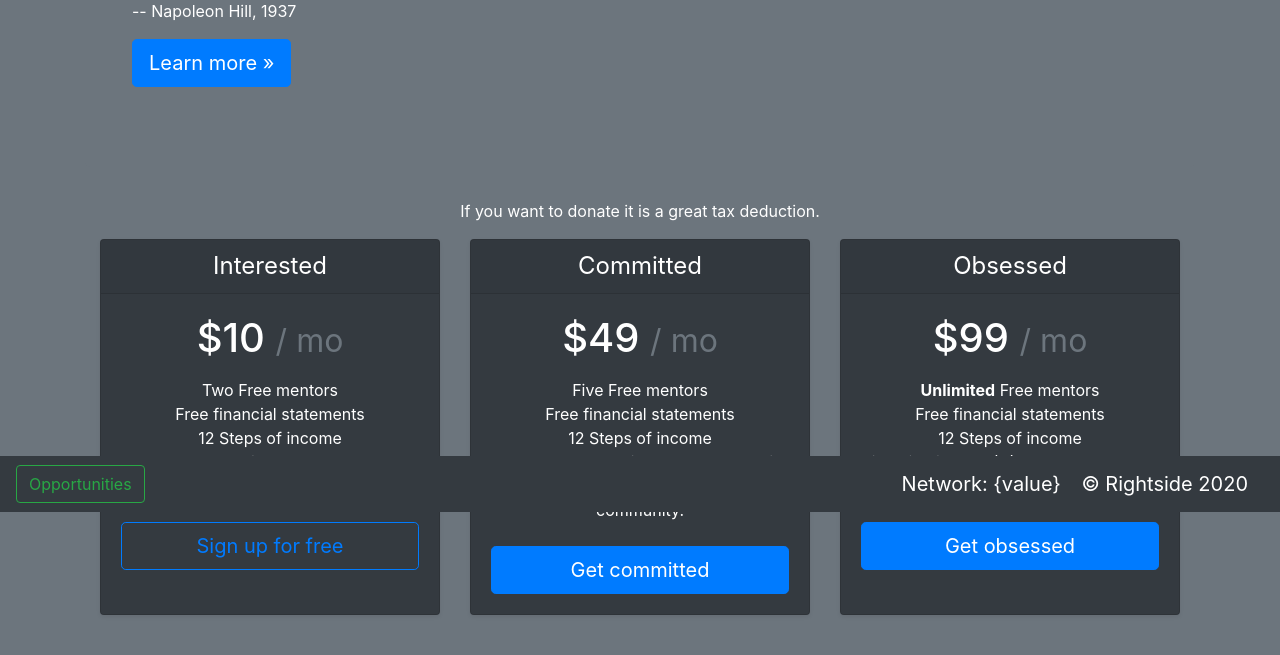
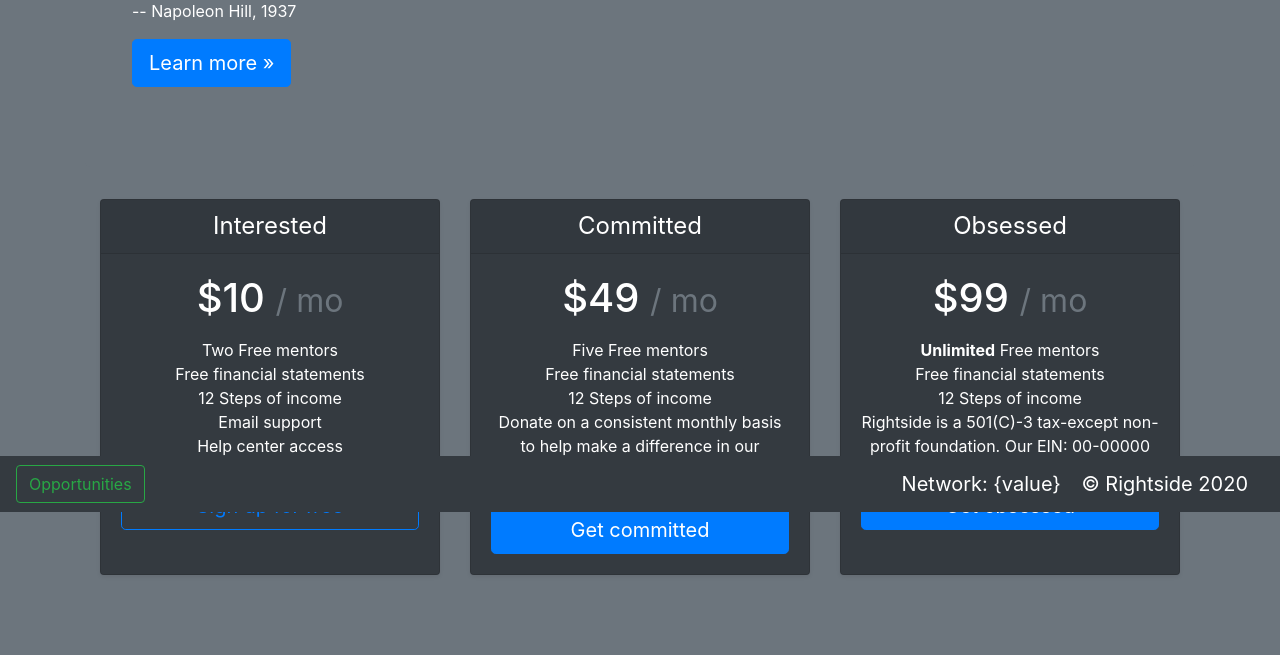
Before and after one commit to Rightside-Two-0/rightside_web, a Django app: template djangox/templates/pages/home.html in a window 1280 px wide. Shown: the part 288-943 px from the top of the page. After the commit the page ends 863 px from the top, so only its background shows below. Run offline with Django 3.2, Linux system fonts and the light colour scheme; the template is opened without the code that fills it, so the values that code supplies are empty; parts of the project's set-up code (start-up, migrations or seed data) failed here and were passed over; some libraries are stand-ins or nearby versions.

Commit message:
updating

```diff
--- a/djangox/blockchain/views.py
+++ b/djangox/blockchain/views.py
@@ -3,7 +3,7 @@
 from .models import Transaction
 from . import views
 from .forms import TransactionForm
-from blockchain import blockchain
+# from blockchain import blockchain
 from hashlib import sha256
 import json
 import time, requests
--- a/djangox/templates/pages/home.html
+++ b/djangox/templates/pages/home.html
@@ -19,10 +19,6 @@
         <a class="btn btn-primary btn-lg" href="{%url 'about'%}" role="button">Learn more &raquo;</a>
       </p>
     </div>
-  </div>
-
-  <div class="container">
-    <p class="text-center text-white">If you want to donate it is a great tax deduction.</p>
   </div>
 
   <div class="container text-white">
```
